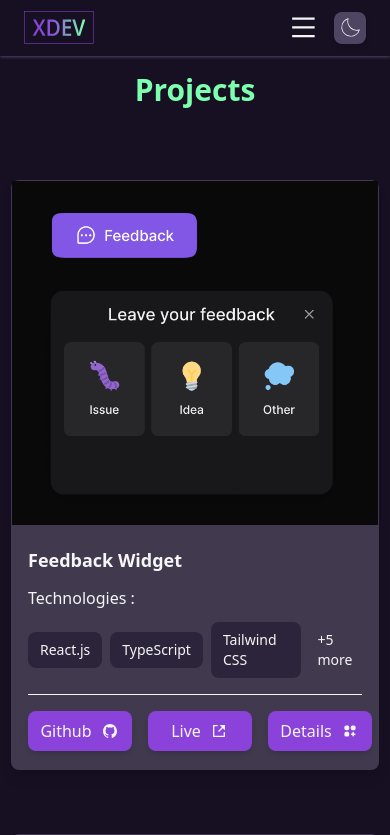
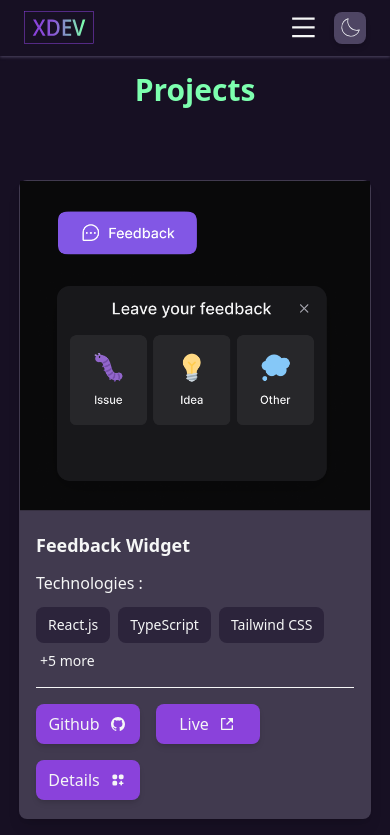
Before and after one commit to xeniaalex3/portfolio_xenia, a Next.js app: page /projects in a window 390 px wide. Shown: the top 835 px of the page. Built offline with nearby package versions, Linux system fonts and the light colour scheme.

Commit message:
⚡️ update component styles for improved layout and responsiveness across About, Contact, Projects, Skills, and ProjectCardWrapper components

```diff
--- a/src/components/About/About.tsx
+++ b/src/components/About/About.tsx
@@ -3,7 +3,7 @@ import Image from 'next/image'
 function About() {
   return (
     <section
-      className="2xl:w-[83rem] xl:w-[70rem] lg:w-[55rem] xl:h-[27rem] lg:h-[27rem] md:w-[39rem] md:h-[63rem] sm:w-[23rem] xs:w-[23rem] sm:h-[63rem] xs:h-[48rem] bg-[var(--surface-primary)] mx-auto md:mt-[13rem] xs:mt-[10rem] mb-[7rem] flex items-center lg:justify-between md:justify-evenly shadow-lg rounded-lg md:flex-col-reverse lg:flex-row xl:flex-row sm:flex-col-reverse xs:flex-col-reverse"
+      className="2xl:w-[83rem] xl:w-[70rem] lg:w-[55rem] xl:h-[27rem] lg:h-[27rem] md:w-[39rem] md:h-[63rem] sm:w-[23rem] xs:w-[22rem] sm:h-[63rem] xs:h-[50rem] bg-[var(--surface-primary)] mx-auto md:mt-[13rem] xs:mt-[10rem] mb-[7rem] flex items-center lg:justify-between md:justify-evenly shadow-lg rounded-lg md:flex-col-reverse lg:flex-row xl:flex-row sm:flex-col-reverse xs:flex-col-reverse"
       id="about"
     >
       <div className="flex justify-center w-2/5 md:mb-0 xs:mb-4 md:mt-0 xs:mt-2">
--- a/src/components/Contact/Contact.tsx
+++ b/src/components/Contact/Contact.tsx
@@ -43,7 +43,7 @@ function Contact() {
 
   return (
     <section
-      className="2xl:w-[83rem] xl:w-[70rem] lg:w-[55rem] lg:h-[26rem] md:w-[39rem] md:h-[52rem] xs:h-[48rem] sm:w-[23rem] xs:w-[23rem] bg-[var(--surface-primary)] mx-auto mt-[13rem] mb-[7rem] flex items-center lg:justify-between md:justify-evenly lg:flex-row md:flex-col xs:flex-col shadow-lg rounded-lg gap-9"
+      className="2xl:w-[83rem] xl:w-[70rem] lg:w-[55rem] lg:h-[26rem] md:w-[39rem] md:h-[52rem] xs:h-[48rem] sm:w-[23rem] xs:w-[22rem] bg-[var(--surface-primary)] mx-auto mt-[13rem] mb-[7rem] flex items-center lg:justify-between md:justify-evenly lg:flex-row md:flex-col xs:flex-col shadow-lg rounded-lg gap-9"
       id="contact"
     >
       <div className="flex flex-col gap-4 lg:w-2/5 px-10 md:w-[76%] md:mt-0 xs:mt-[2rem]">
--- a/src/components/Projects/Projects.tsx
+++ b/src/components/Projects/Projects.tsx
@@ -4,7 +4,7 @@ import ProjectCardWrapper from '../ui/ProjectCard/ProjectCardWrapper'
 function Projects() {
   return (
     <section
-      className="flex flex-col justify-center items-center 2xl:w-[83rem] xl:w-[70rem] lg:w-[55rem] md:w-[39rem] sm:w-[23rem] xs:w-[23rem] mx-auto mb-[7rem] "
+      className="flex flex-col justify-center items-center 2xl:w-[83rem] xl:w-[70rem] lg:w-[55rem] md:w-[39rem] sm:w-[23rem] xs:w-[21rem] mx-auto mb-[7rem]"
       id="projects"
     >
       <h2 className="text-[var(--secondary-color)] font-semibold text-3xl mb-18">
--- a/src/components/Skills/Skills.tsx
+++ b/src/components/Skills/Skills.tsx
@@ -5,16 +5,16 @@ import CardWrapper from '../ui/Cards/CardWrapper/CardWrapper';
 
 function Skills() {
   return (
-    <section className="flex flex-col justify-center items-center 2xl:w-[83rem] xl:w-[70rem] lg:w-[55rem] mx-auto mb-[8rem] md:w-[39rem] sm:w-[23rem] xs:w-[23rem]" id="skills">
+    <section className="flex flex-col justify-center items-center 2xl:w-[83rem] xl:w-[70rem] lg:w-[55rem] mx-auto mb-[8rem] md:w-[39rem] sm:w-[23rem] xs:w-[22rem]" id="skills">
       <h2 className="text-[var(--secondary-color)] font-semibold text-3xl mb-18">
         Skills
       </h2>
-      <div className="grid xl:grid-cols-3 lg:grid-cols-2 2xl:gap-x-26 xl:gap-x-15 lg:gap-x-9 md:grid-cols-1 xl:gap-y-0 lg:gap-y-9 md:gap-y-16 xs:gap-y-16">
+      <div className="grid xl:grid-cols-3 lg:grid-cols-2 2xl:gap-x-26 xl:gap-x-15 lg:gap-x-9 md:grid-cols-1 xl:gap-y-0 lg:gap-y-9 md:gap-y-16 xs:gap-y-14">
         <div className='flex flex-col justify-center items-center'>
           <h3 className="text-[var(--secondary-color)] font-medium text-[1.17rem] mb-6">
             Front-end
           </h3>
-          <div className="grid grid-cols-3 gap-x-6 gap-y-4">
+          <div className="grid md:grid-cols-3 md:gap-x-6 md:gap-y-4 xs:grid-cols-2 xs:gap-x-10 xs:gap-y-7">
             {SkillsDataFrontJson.map(skill => {
               return (
                 <CardWrapper
@@ -32,7 +32,7 @@ function Skills() {
           <h3 className="text-[var(--secondary-color)] font-medium text-[1.17rem] mb-6">
             Back-end
           </h3>
-          <div className="grid grid-cols-3 gap-x-6 gap-y-4">
+          <div className="grid md:grid-cols-3 md:gap-x-6 md:gap-y-4 xs:grid-cols-2 xs:gap-x-10 xs:gap-y-7">
             {SkillsDataBackJson.map(skill => {
               return (
                 <CardWrapper
@@ -49,7 +49,7 @@ function Skills() {
         </div>
         <div className='flex flex-col justify-center items-center'>
           <h3 className="text-[var(--secondary-color)] font-medium text-[1.17rem] mb-6">Tools</h3>
-          <div className="grid grid-cols-3 gap-x-6 gap-y-4">
+          <div className="grid md:grid-cols-3 md:gap-x-6 md:gap-y-4 xs:grid-cols-2 xs:gap-x-10 xs:gap-y-7">
             {SkillsDataToolsJson.map(skill => {
               return (
                 <CardWrapper
--- a/src/components/ui/ProjectCard/ProjectCardWrapper.tsx
+++ b/src/components/ui/ProjectCard/ProjectCardWrapper.tsx
@@ -27,7 +27,7 @@ function ProjectCardWrapper({
   const handleDetailsClick = () => router.push(`/projects/${id}`)
 
   return (
-    <div className="flex flex-col xl:w-[26rem] xl:h-[32rem] lg:w-[26rem] lg:h-[25rem] md:w-[26rem] md:h-[25rem] xs:w-[23rem] bg-[var(--surface-secondary)] rounded-lg shadow-lg cursor-pointer border border-transparent hover:border-[var(--secondary-color)]">
+    <div className="flex flex-col xl:w-[26rem] xl:h-[32rem] lg:w-[26rem] lg:h-[25rem] md:w-[26rem] md:h-[25rem] xs:w-[22rem] bg-[var(--surface-secondary)] rounded-lg shadow-lg cursor-pointer border border-transparent hover:border-[var(--secondary-color)]">
       {/* Image Wrapper */}
       <div className="w-full h-full overflow-hidden box-border">
         <Image
@@ -47,7 +47,7 @@ function ProjectCardWrapper({
         <h3 className="text-base font-medium text-[var(--text-base)] mb-3">
           Technologies :
         </h3>
-        <div className="flex flex-row justify-start items-center gap-2 mb-2">
+        <div className="flex md:flex-row xs:flex-wrap  justify-start items-center gap-2 mb-2">
           {technos?.slice(0, 3).map((tech, index) => (
             <span
               key={index}
@@ -57,13 +57,13 @@ function ProjectCardWrapper({
             </span>
           ))}
           {technos && technos.length > 3 && (
-            <span className="text-sm text-[var(--text-base)] ml-2">
+            <span className="text-sm text-[var(--text-base)] md:ml-2 xs:ml-1">
               +{technos.length - 3} more
             </span>
           )}
         </div>
         <hr className="my-2 border-t border-[var(--text-base)]" />
-        <div className="flex flex-row gap-4 mt-2">
+        <div className="flex md:flex-row xs:flex-wrap gap-4 mt-2">
           <CustomButton
             text="Github"
             color="violet"
```
